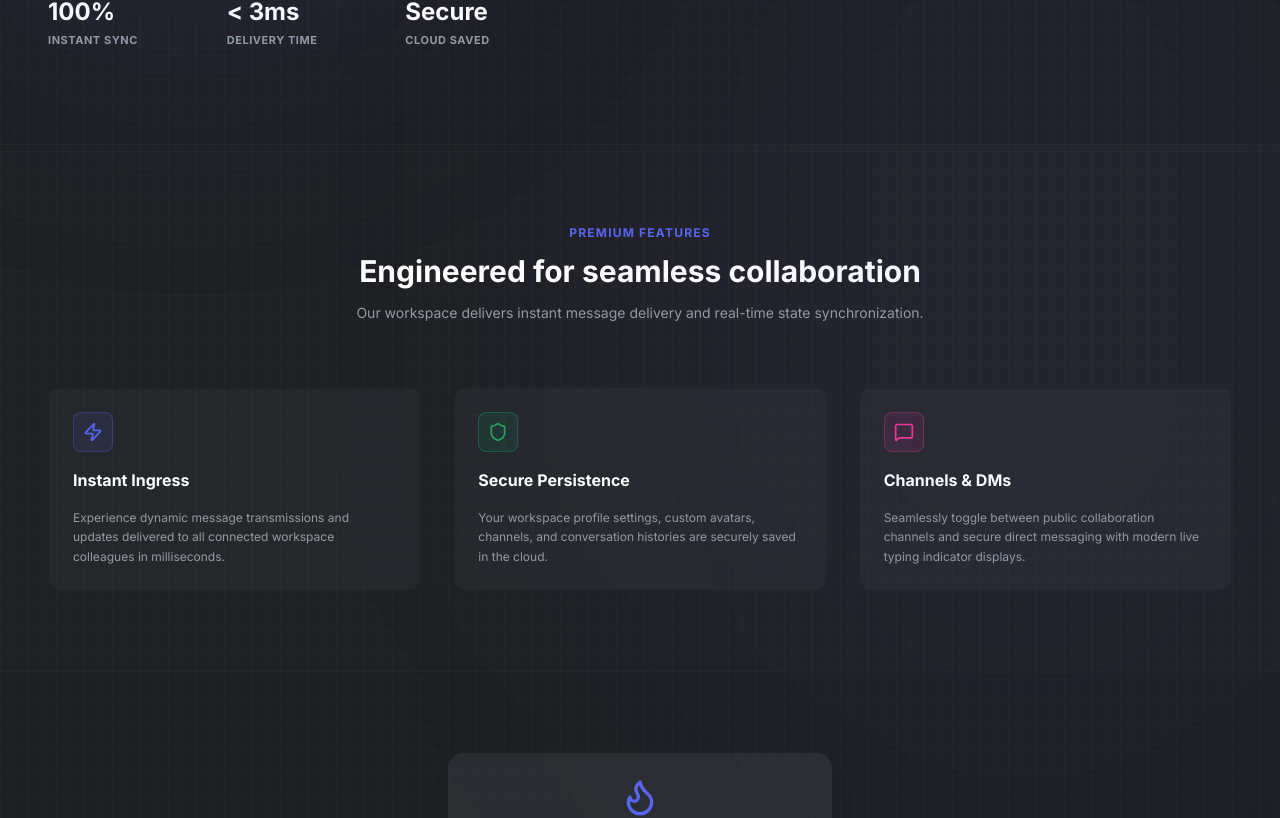
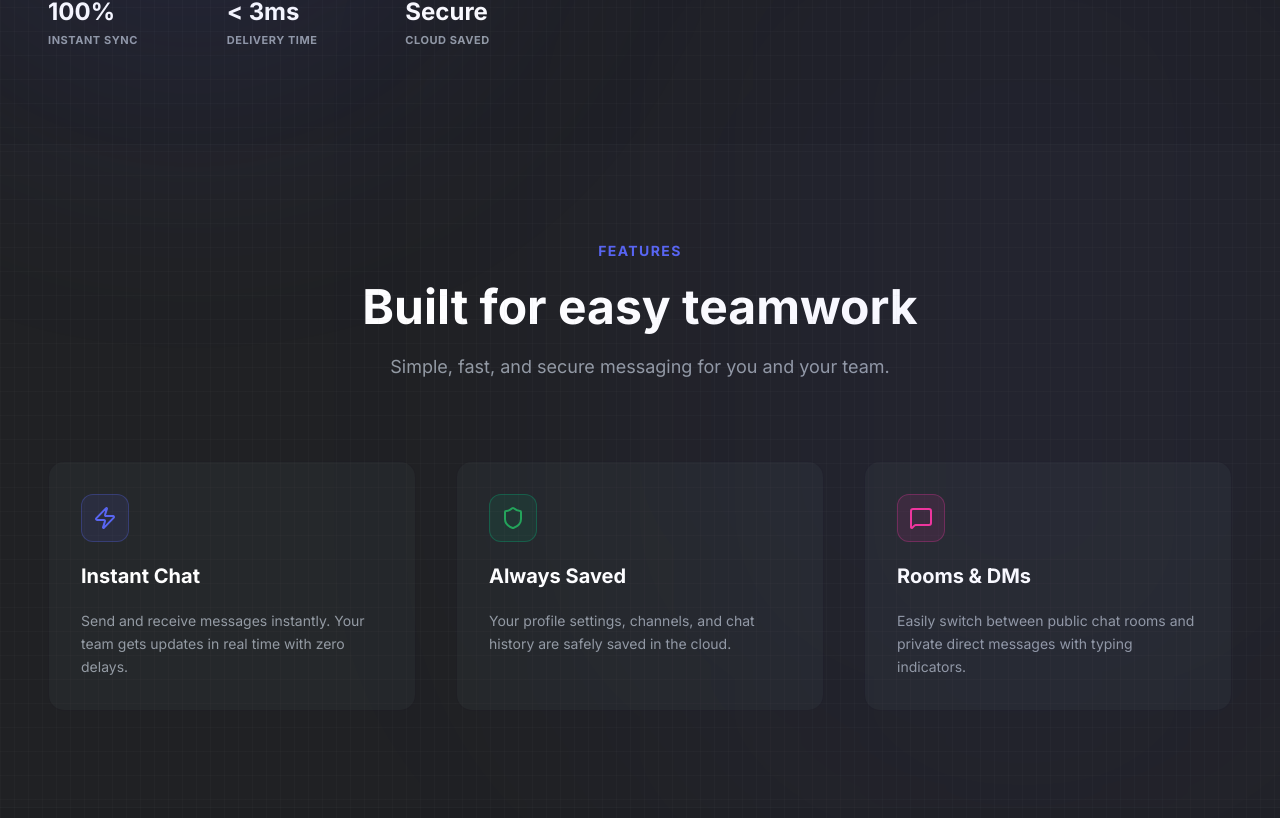
Before and after one commit to AryanBatra16/real-time-chat-hub, a React (Vite) app: page / in a window 1280 px wide. Shown: the part 689-1507 px from the top of the page. Built offline with nearby package versions, Linux system fonts and the light colour scheme; no server answers.

Commit message:
fix: revert right sidebar width change, enlarge landing page features section and simplify text

```diff
--- a/src/components/LandingPage.tsx
+++ b/src/components/LandingPage.tsx
@@ -263,47 +263,47 @@ export default function LandingPage({ onLaunch }: LandingPageProps) {
       </main>
 
       {/* Feature Grid / Technological Overview */}
-      <section id="key-features" className="py-20 bg-[#232428]/40 border-y border-[#2B2D31]/40">
+      <section id="key-features" className="py-24 bg-[#232428]/40 border-y border-[#2B2D31]/40">
         <div className="max-w-7xl mx-auto px-6 lg:px-12">
 
-          <div className="text-center max-w-2xl mx-auto mb-16 space-y-3">
-            <h2 className="text-xs uppercase font-extrabold tracking-widest text-[#5865F2]">Premium Features</h2>
-            <h3 className="text-2xl md:text-3xl font-black text-white leading-tight">Engineered for seamless collaboration</h3>
-            <p className="text-sm text-[#949BA4]">Our workspace delivers instant message delivery and real-time state synchronization.</p>
+          <div className="text-center max-w-3xl mx-auto mb-20 space-y-4">
+            <h2 className="text-sm uppercase font-extrabold tracking-widest text-[#5865F2]">Features</h2>
+            <h3 className="text-3xl md:text-4xl lg:text-5xl font-black text-white leading-tight">Built for easy teamwork</h3>
+            <p className="text-base md:text-lg text-[#949BA4]">Simple, fast, and secure messaging for you and your team.</p>
           </div>
 
-          <div className="grid grid-cols-1 md:grid-cols-3 gap-8">
+          <div className="grid grid-cols-1 md:grid-cols-3 gap-8 lg:gap-10">
 
             {/* Metric 1 */}
-            <div className="bg-[#2B2D31]/60 border border-[#1e1f22]/80 p-6 rounded-xl space-y-4 hover:border-[#5865F2]/40 transition-colors group">
-              <div className="w-10 h-10 rounded-lg bg-[#5865F2]/10 border border-[#5865F2]/30 flex items-center justify-center text-[#5865F2] group-hover:scale-110 transition-transform">
-                <Zap className="w-5 h-5" />
+            <div className="bg-[#2B2D31]/60 border border-[#1e1f22]/80 p-8 rounded-2xl space-y-5 hover:border-[#5865F2]/40 transition-colors group">
+              <div className="w-12 h-12 rounded-xl bg-[#5865F2]/10 border border-[#5865F2]/30 flex items-center justify-center text-[#5865F2] group-hover:scale-110 transition-transform">
+                <Zap className="w-6 h-6" />
               </div>
-              <h4 className="font-bold text-white text-base">Instant Ingress</h4>
-              <p className="text-xs text-[#949BA4] leading-relaxed">
-                Experience dynamic message transmissions and updates delivered to all connected workspace colleagues in milliseconds.
+              <h4 className="font-bold text-white text-lg md:text-xl">Instant Chat</h4>
+              <p className="text-sm text-[#949BA4] leading-relaxed">
+                Send and receive messages instantly. Your team gets updates in real time with zero delays.
               </p>
             </div>
 
             {/* Metric 2 */}
-            <div className="bg-[#2B2D31]/60 border border-[#1e1f22]/80 p-6 rounded-xl space-y-4 hover:border-[#5865F2]/40 transition-colors group">
-              <div className="w-10 h-10 rounded-lg bg-emerald-500/10 border border-emerald-500/30 flex items-center justify-center text-[#23A559] group-hover:scale-110 transition-transform">
-                <Shield className="w-5 h-5" />
+            <div className="bg-[#2B2D31]/60 border border-[#1e1f22]/80 p-8 rounded-2xl space-y-5 hover:border-[#5865F2]/40 transition-colors group">
+              <div className="w-12 h-12 rounded-xl bg-emerald-500/10 border border-emerald-500/30 flex items-center justify-center text-[#23A559] group-hover:scale-110 transition-transform">
+                <Shield className="w-6 h-6" />
               </div>
-              <h4 className="font-bold text-white text-base">Secure Persistence</h4>
-              <p className="text-xs text-[#949BA4] leading-relaxed">
-                Your workspace profile settings, custom avatars, channels, and conversation histories are securely saved in the cloud.
+              <h4 className="font-bold text-white text-lg md:text-xl">Always Saved</h4>
+              <p className="text-sm text-[#949BA4] leading-relaxed">
+                Your profile settings, channels, and chat history are safely saved in the cloud.
               </p>
             </div>
 
             {/* Metric 3 */}
-            <div className="bg-[#2B2D31]/60 border border-[#1e1f22]/80 p-6 rounded-xl space-y-4 hover:border-[#5865F2]/40 transition-colors group">
-              <div className="w-10 h-10 rounded-lg bg-pink-500/10 border border-pink-500/30 flex items-center justify-center text-pink-500 group-hover:scale-110 transition-transform">
-                <MessageSquare className="w-5 h-5" />
+            <div className="bg-[#2B2D31]/60 border border-[#1e1f22]/80 p-8 rounded-2xl space-y-5 hover:border-[#5865F2]/40 transition-colors group">
+              <div className="w-12 h-12 rounded-xl bg-pink-500/10 border border-pink-500/30 flex items-center justify-center text-pink-500 group-hover:scale-110 transition-transform">
+                <MessageSquare className="w-6 h-6" />
               </div>
-              <h4 className="font-bold text-white text-base">Channels & DMs</h4>
-              <p className="text-xs text-[#949BA4] leading-relaxed">
-                Seamlessly toggle between public collaboration channels and secure direct messaging with modern live typing indicator displays.
+              <h4 className="font-bold text-white text-lg md:text-xl">Rooms & DMs</h4>
+              <p className="text-sm text-[#949BA4] leading-relaxed">
+                Easily switch between public chat rooms and private direct messages with typing indicators.
               </p>
             </div>
 
```
Also changed, not shown: src/App.tsx (line endings or trailing spaces).
